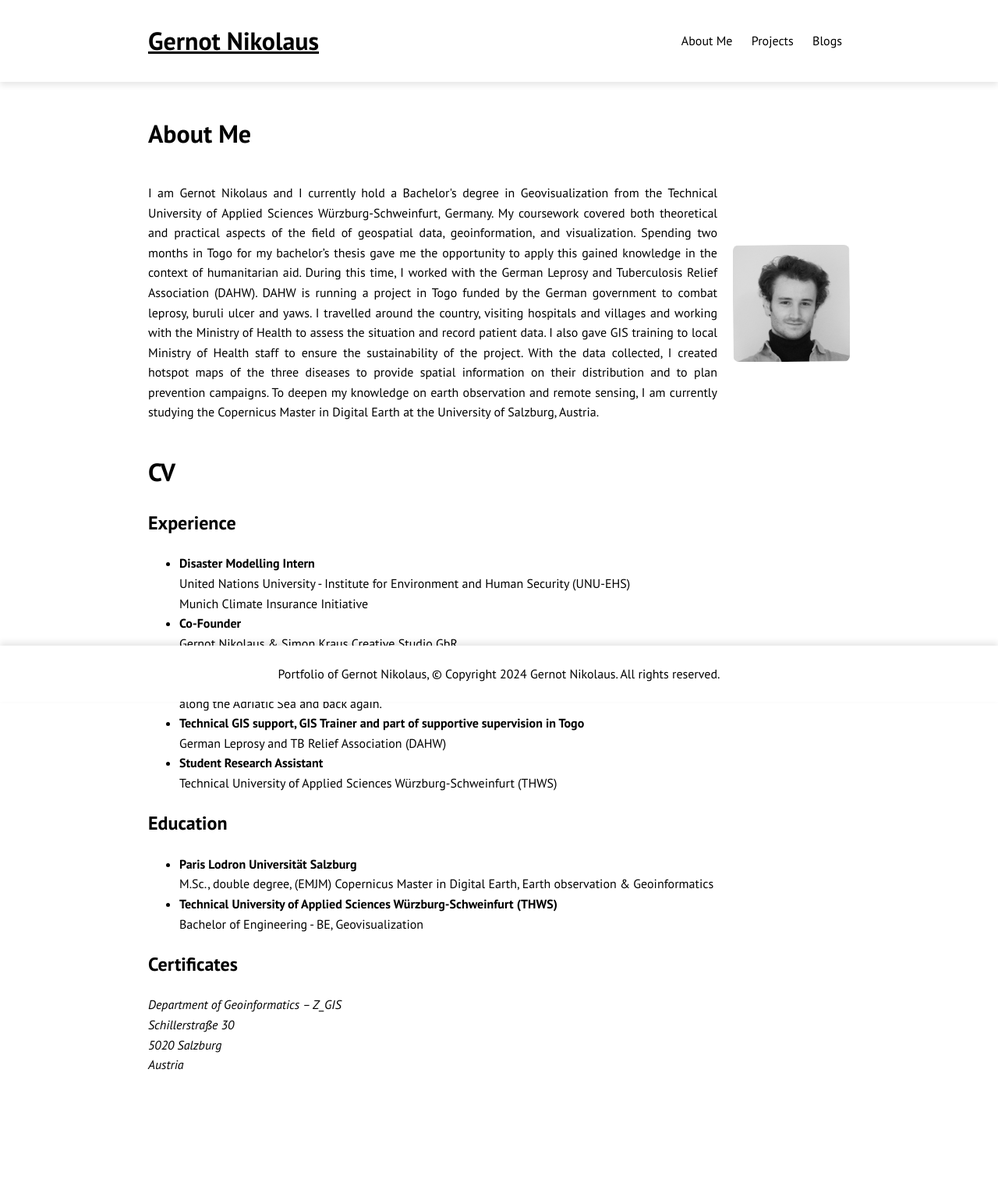
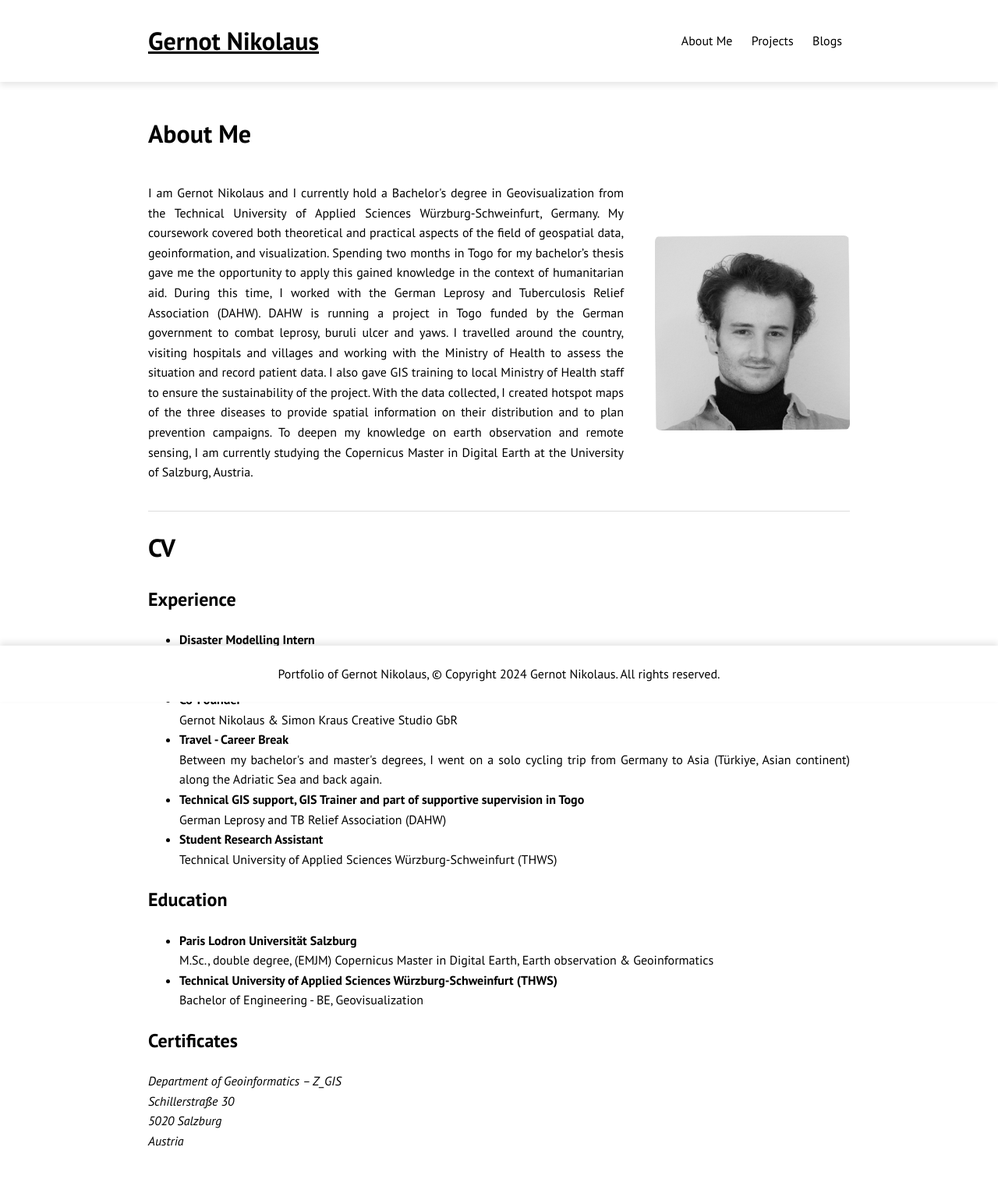
Before and after one commit to gernotnikolaus/gernotnikolaus.github.io, a Jekyll site: the page built from about.md, in a window 1280 px wide. Shown: the whole page at 78% size. Built offline with Jekyll 4.4.1, drawn with Linux system fonts in a browser that asks for light colours; before the commit the page ends 1415 px from its top, so only the background shows below that.

Commit message:
about line

```diff
--- a/about.md
+++ b/about.md
@@ -10,6 +10,7 @@ title: About Me
     <img src="{{ "/assets/images/GernotNikolaus_portrait.jpg" | relative_url }}" alt="Gernot Nikolaus" class="about-image">
 </div>
 
+<hr class="section-divider">
 
 <h1>CV</h1>
 <h2>Experience</h2>
--- a/assets/main.css
+++ b/assets/main.css
@@ -109,6 +109,17 @@ footer p {
     }
 }
 
+/* Style for the section divider line */
+.section-divider {
+    border: 0; /* Remove default border */
+    border-top: 1px solid #ddd; /* Light gray line */
+    margin: 20px 0; /* Space above and below the line */
+    width: 100%; /* Full width of the container */
+    max-width: 1200px; /* Optional: limit width for large screens */
+    margin-left: auto; /* Center the line horizontally */
+    margin-right: auto; /* Center the line horizontally */
+}
+
 
 /* Container for about me section */
 .about-container {
@@ -120,10 +131,10 @@ footer p {
 
 /* Style for the image */
 .about-image {
-    max-width: 150px; /* Set max width for the image */
+    max-width: 250px; /* Set max width for the image */
     height: auto; /* Maintain aspect ratio */
     border-radius: 8px; /* Optional: add rounded corners */
-    margin-left: 20px; /* Space between text and image */
+    margin-left: 40px; /* Space between text and image */
 }
 
 /* Style for the text */
```
